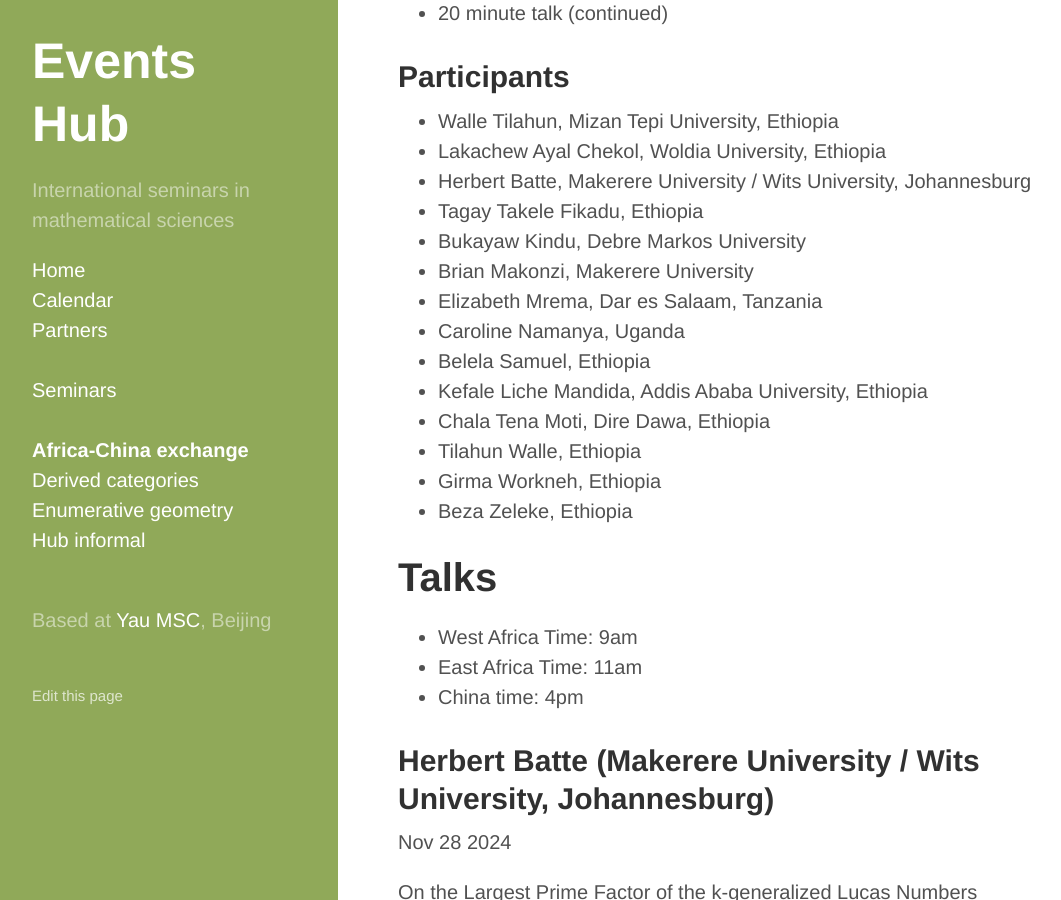
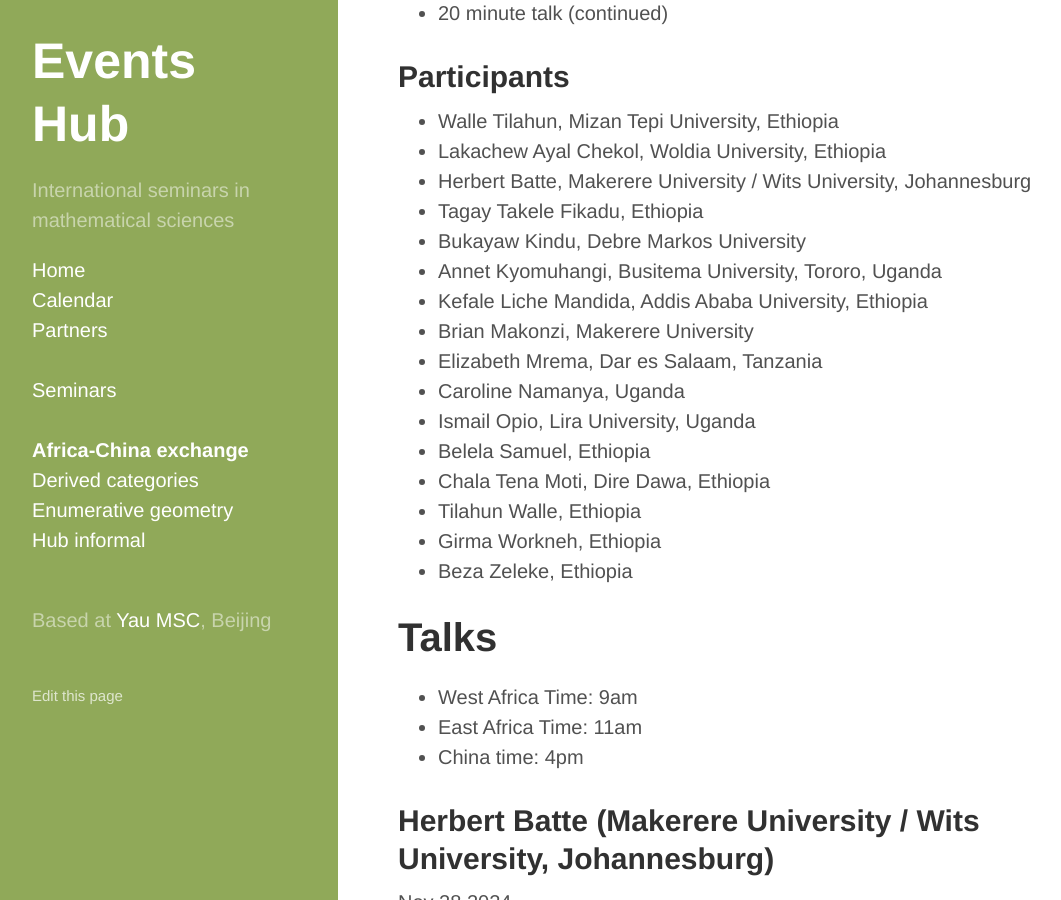
Before and after one commit to yau-msc-events/yau-msc-events.github.io, a Jekyll site: the page built from seminar-ac.md, in a window 1280 px wide and 900 px high, scrolled down 512 px. Shown: the whole window, without its empty margins (2-1063 px from the left). Built offline with Jekyll 4.4.1, drawn with Linux system fonts in a browser that asks for light colours.

Commit message:
Update seminar-ac.md

```diff
--- a/seminar-ac.md
+++ b/seminar-ac.md
@@ -25,11 +25,13 @@ We plan to use the following format, to promote conversation in online setting.
 * Herbert	Batte,	Makerere University / Wits University, Johannesburg
 * Tagay Takele Fikadu, Ethiopia
 * Bukayaw	Kindu, Debre Markos University
+* Annet	Kyomuhangi, Busitema University, Tororo, Uganda
+* Kefale Liche Mandida, Addis Ababa University, Ethiopia
 * Brian Makonzi, Makerere University
 * Elizabeth Mrema, Dar es Salaam, Tanzania
 * Caroline Namanya, Uganda
+* Ismail Opio, Lira University, Uganda
 * Belela Samuel, Ethiopia
-* Kefale Liche Mandida, Addis Ababa University, Ethiopia
 * Chala	Tena Moti, Dire Dawa, Ethiopia
 * Tilahun Walle, Ethiopia
 * Girma	Workneh, Ethiopia
```
